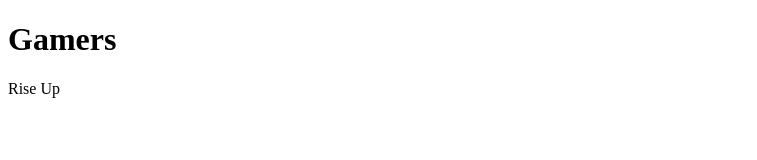
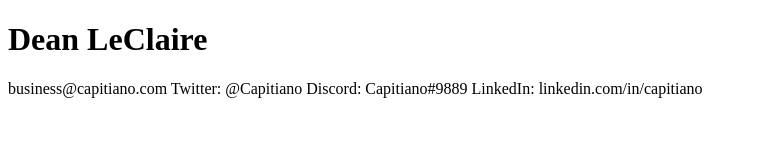
Before and after one commit to Capitiano/capitiano.github.io, a plain HTML site: page index.html in a window 1280 px wide. Shown: the whole page, without its empty margins (0-757 px from the left). Drawn offline with Linux system fonts and the light colour scheme.

Commit message:
Update index.html

```diff
--- a/index.html
+++ b/index.html
@@ -1,7 +1,10 @@
 <!DOCTYPE html>
 <html>
 <body>
-<h1>Gamers</h1>
-<p>Rise Up</p>
+<h1>Dean LeClaire</h1>
+    <p>business@capitiano.com
+Twitter: @Capitiano
+Discord: Capitiano#9889
+LinkedIn: linkedin.com/in/capitiano</p>
 </body>
 </html>
```
